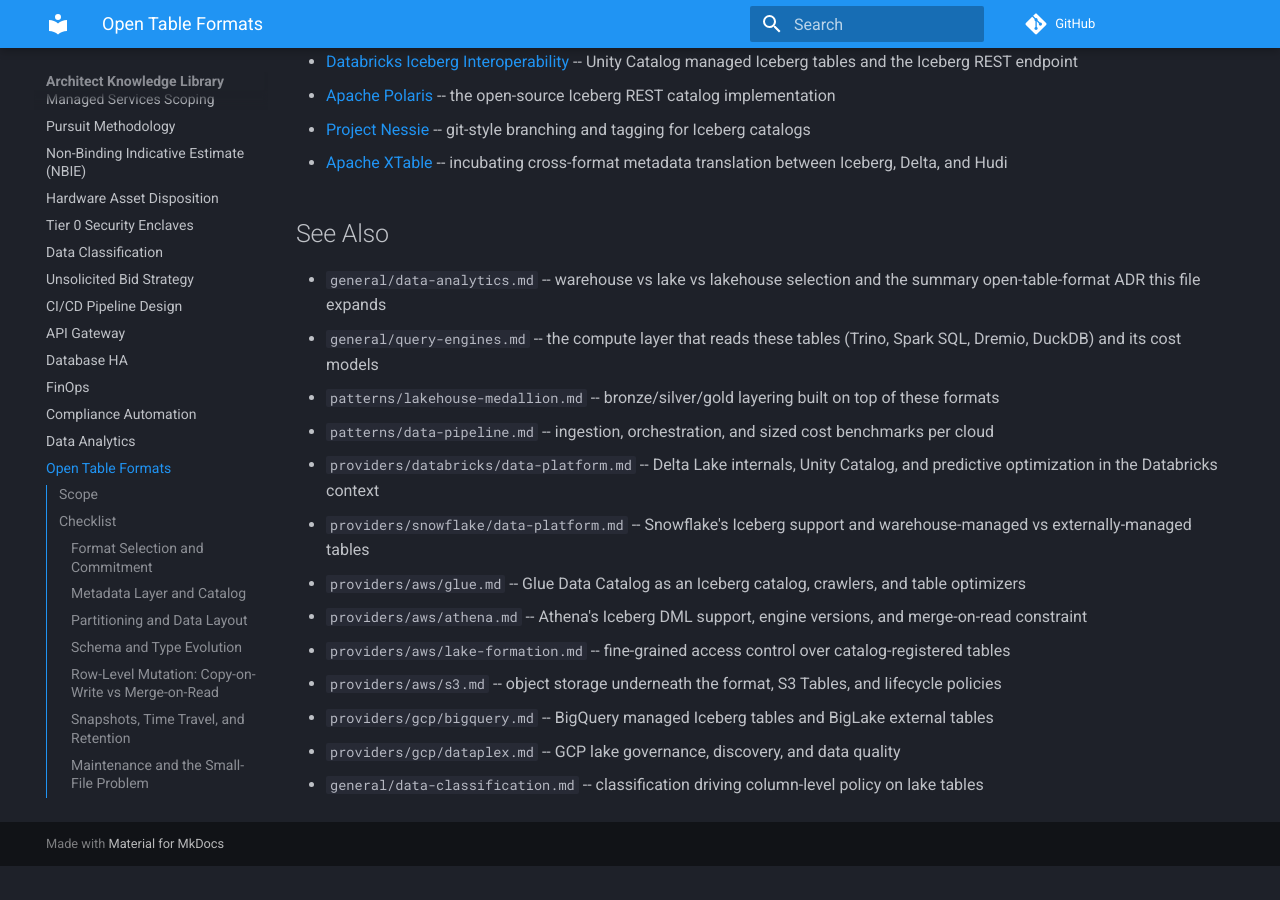
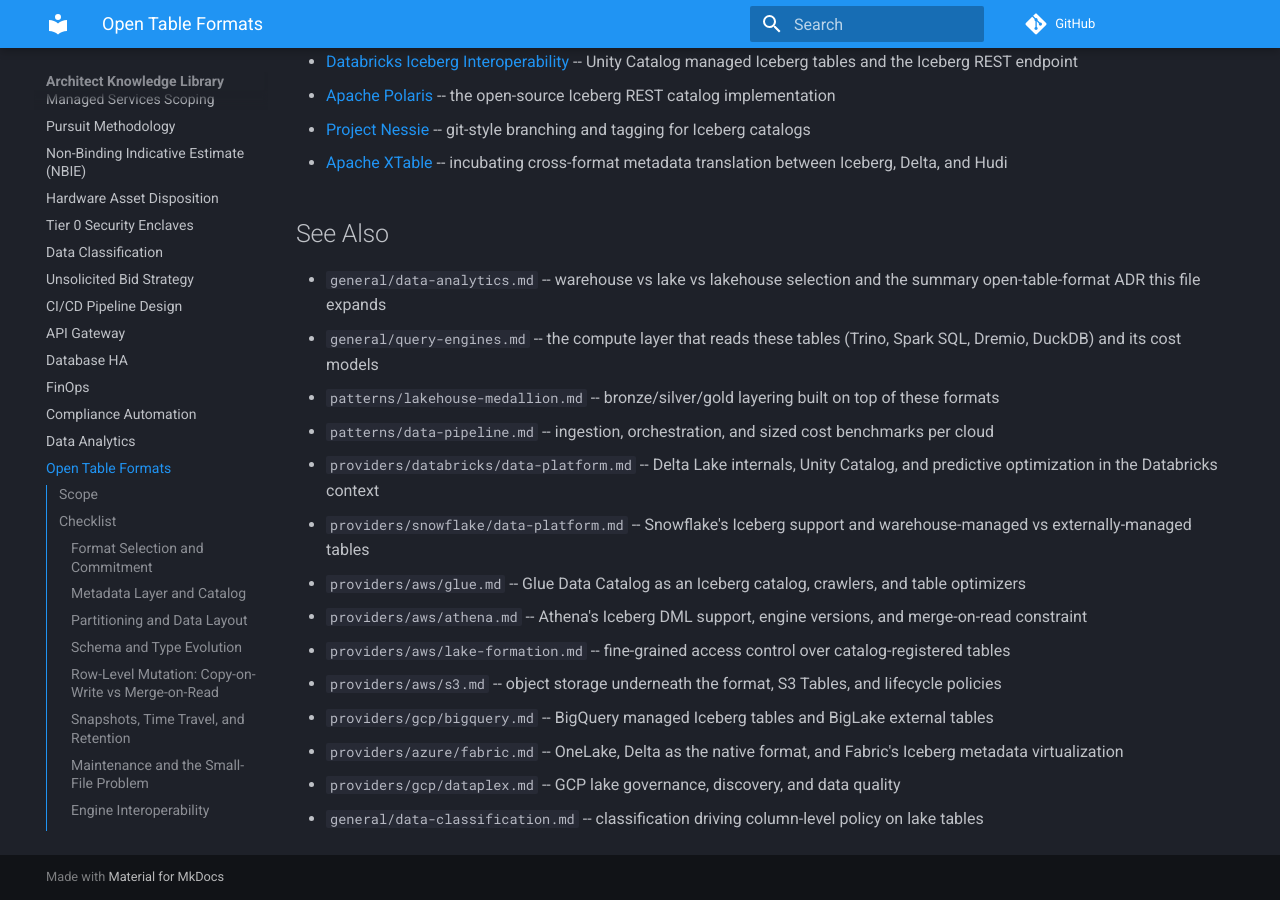
Before and after one commit to ErikEvenson/architect, an MkDocs documentation site: the page built from knowledge/general/open-table-formats.md, in a window 1280 px wide and 900 px high, scrolled down 11510 px. Built offline with MkDocs 1.6.1 and Material for MkDocs 9.7.7, drawn with Linux system fonts in a browser that asks for light colours; comment, search, counter and statistics services are not loaded; before the commit the page ends 12376 px from its top, so only the background shows below that.

Commit message:
docs(knowledge): cross-reference the Fabric page from open-table-formats (#314)
open-table-formats.md discusses Fabric's Iceberg metadata virtualization in the
engine-interoperability checklist but did not link the Fabric page. Uses the
providers/azure/ path, which is where that file actually landed.

Co-Authored-By: Claude Opus 5 (1M context) <noreply@anthropic.com>
Claude-Session: https://claude.ai/code/session_01TVayMKNMxezehnuDwKP7FR

```diff
--- a/knowledge/general/open-table-formats.md
+++ b/knowledge/general/open-table-formats.md
@@ -187,5 +187,6 @@ S3 table buckets hold Iceberg tables with maintenance (compaction, snapshot expi
 - `providers/aws/lake-formation.md` -- fine-grained access control over catalog-registered tables
 - `providers/aws/s3.md` -- object storage underneath the format, S3 Tables, and lifecycle policies
 - `providers/gcp/bigquery.md` -- BigQuery managed Iceberg tables and BigLake external tables
+- `providers/azure/fabric.md` -- OneLake, Delta as the native format, and Fabric's Iceberg metadata virtualization
 - `providers/gcp/dataplex.md` -- GCP lake governance, discovery, and data quality
 - `general/data-classification.md` -- classification driving column-level policy on lake tables
```
